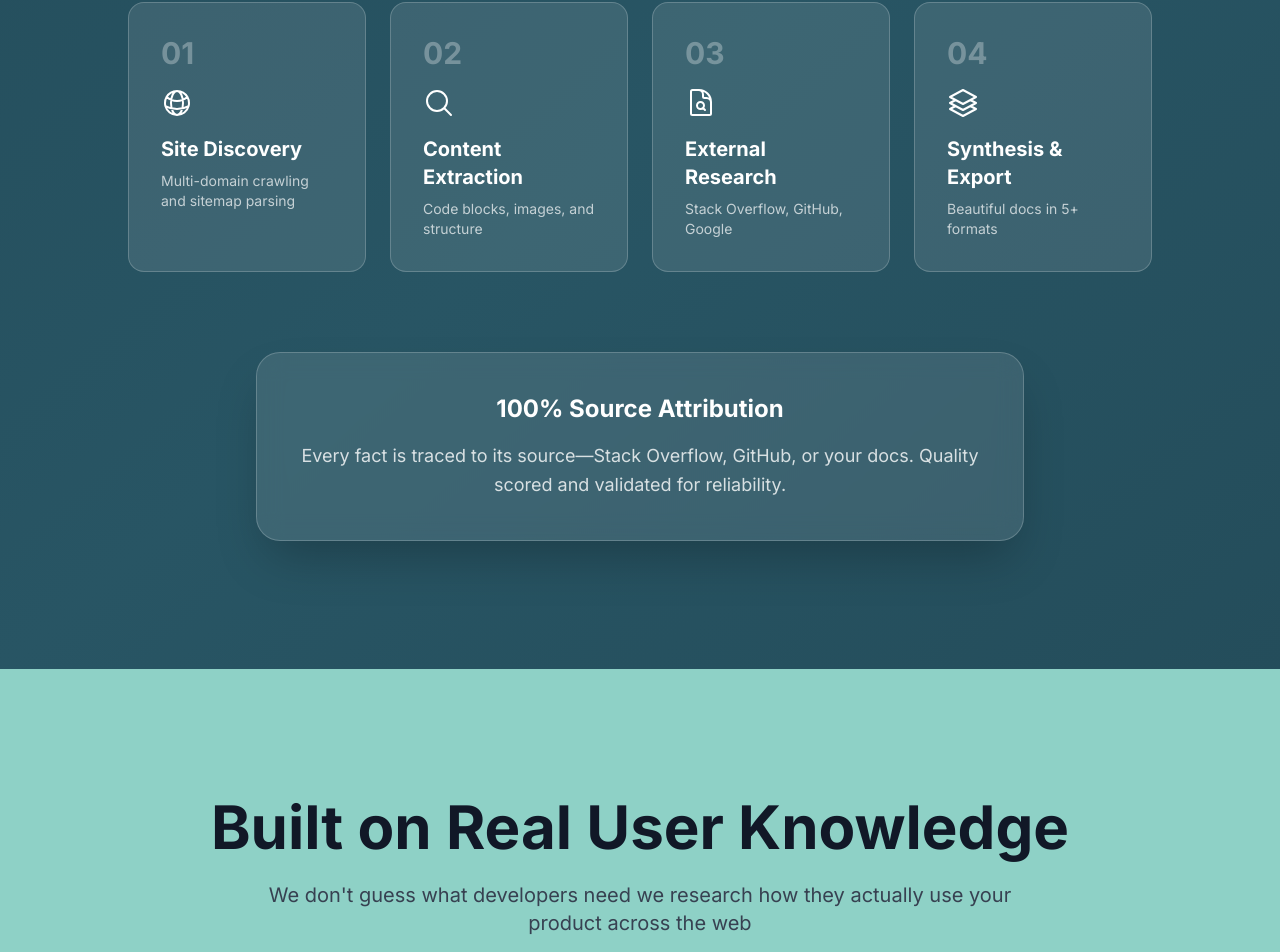
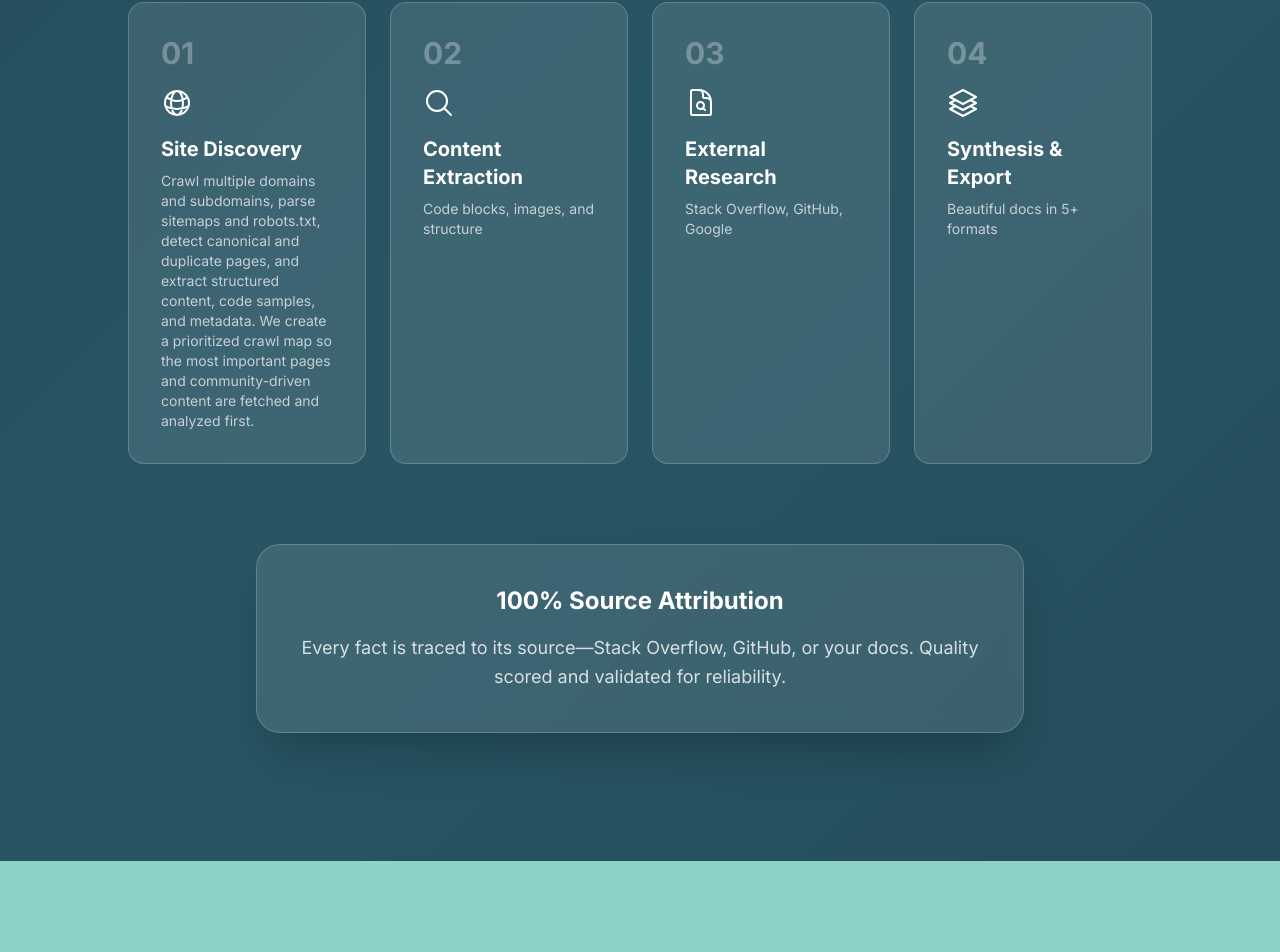
Before and after one commit to Alcatecablee/redoc, a React (Vite) app: page / in a window 1280 px wide. Shown: the part 2059-3011 px from the top of the page. Built offline with nearby package versions, Linux system fonts and the light colour scheme; the HTML template or start-up script is replaced by a standard one.

Commit message:
Expand Site Discovery copy in stages and visual block
cgen-cba6ba35396f4936ab477e9f1999b191

```diff
--- a/src/pages/Index.tsx
+++ b/src/pages/Index.tsx
@@ -87,7 +87,7 @@ const Index = () => {
   const [showSignIn, setShowSignIn] = useState(false);
 
   const stages = [
-    { id: 1, name: "Site Discovery", description: "Multi-domain crawling and content mapping" },
+    { id: 1, name: "Site Discovery", description: "Comprehensive site discovery — multi-domain crawling, sitemap parsing, subdomain enumeration, robots.txt-aware crawling, and link-graph analysis to prioritize high-value pages." },
     { id: 2, name: "Research & Analysis", description: "External research and community insights" },
     { id: 3, name: "Documentation Generation", description: "Professional content creation and structuring" },
     { id: 4, name: "Export & Optimization", description: "Multi-format export with theme application" }
@@ -632,7 +632,7 @@ const Index = () => {
                     <div className="text-3xl font-bold text-white/30 mb-4">01</div>
                     <GlobeAltIcon className="h-8 w-8 text-white mb-4" strokeWidth={1.5} />
                     <h3 className="text-xl font-bold text-white mb-2">Site Discovery</h3>
-                    <p className="text-white/70 text-sm">Multi-domain crawling and sitemap parsing</p>
+                    <p className="text-white/70 text-sm">Crawl multiple domains and subdomains, parse sitemaps and robots.txt, detect canonical and duplicate pages, and extract structured content, code samples, and metadata. We create a prioritized crawl map so the most important pages and community-driven content are fetched and analyzed first.</p>
                   </div>
                 </div>
 
```
